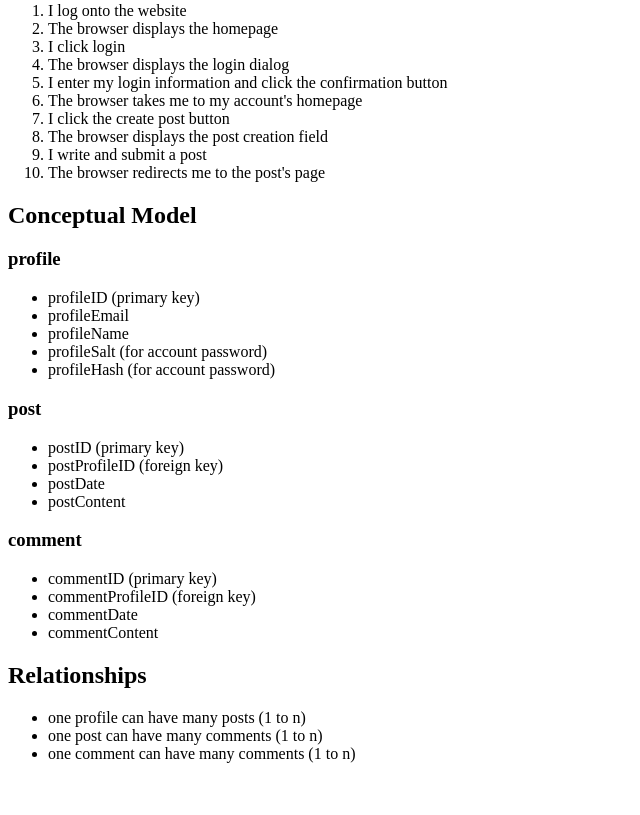
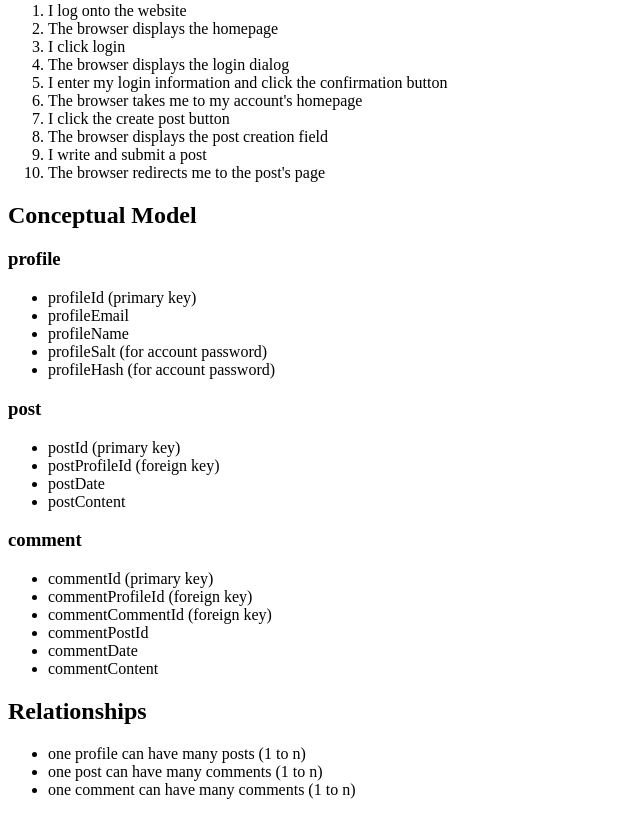
Before and after one commit to Jaccuse/data-design, a PHP site: page / in a window 1280 px wide. Shown: the part 507-1322 px from the top of the page, without its empty margins (0-640 px from the left). Before the commit the page ends 1270 px from the top, so only its background shows below. Run offline with PHP 8.4, Linux system fonts and the light colour scheme.

Commit message:
Updated conceptual model

```diff
--- a/index.php
+++ b/index.php
@@ -42,7 +42,7 @@
             <p>
                 <h3>profile</h3>
                 <ul>
-                    <li>profileID (primary key)</li>
+                    <li>profileId (primary key)</li>
                     <li>profileEmail</li>
                     <li>profileName</li>
                     <li>profileSalt (for account password)</li>
@@ -52,8 +52,8 @@
             <p>
                 <h3>post</h3>
                 <ul>
-                    <li>postID (primary key)</li>
-                    <li>postProfileID (foreign key)</li>
+                    <li>postId (primary key)</li>
+                    <li>postProfileId (foreign key)</li>
                     <li>postDate</li>
                     <li>postContent</li>
                 </ul>
@@ -61,8 +61,10 @@
             <p>
                 <h3>comment</h3>
                 <ul>
-                    <li>commentID (primary key)</li>
-                    <li>commentProfileID (foreign key)</li>
+                    <li>commentId (primary key)</li>
+                    <li>commentProfileId (foreign key)</li>
+                    <li>commentCommentId (foreign key)</li>
+                    <li>commentPostId</li>
                     <li>commentDate</li>
                     <li>commentContent</li>
                 </ul>
```
